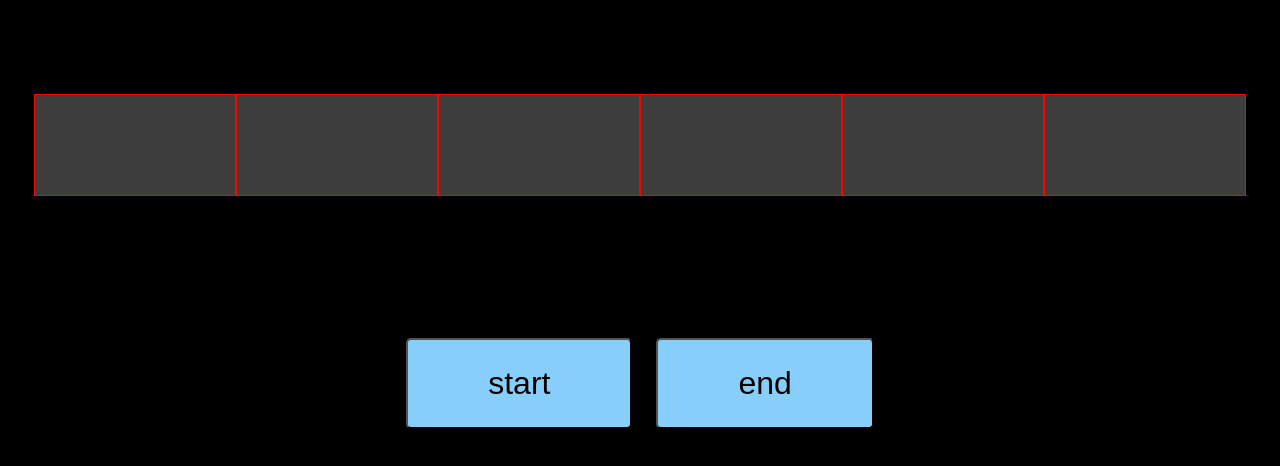
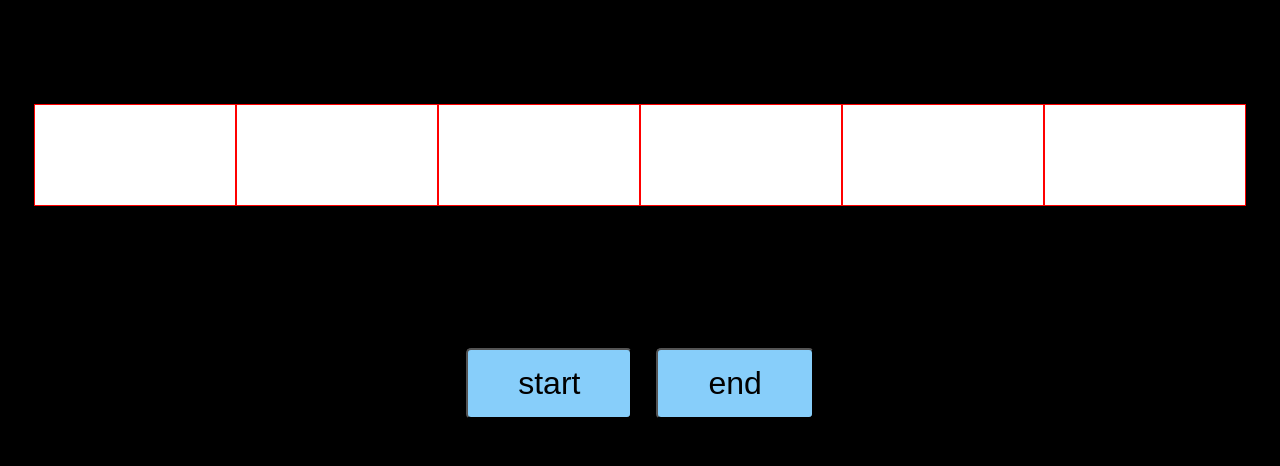
Before and after one commit to MalikBandara/Assignment-09-js, a plain HTML site: page working/index.html in a window 1280 px wide. Shown: the part 262-728 px from the top of the page. Drawn offline with Linux system fonts and the light colour scheme.

Commit message:
final update

```diff
--- a/working/index.css
+++ b/working/index.css
@@ -20,7 +20,7 @@ body{
 .inner{
     height: 100px;
     width: 200px;
-    background-color: rgba(255, 255, 255, 0.24);
+    background-color: rgb(255, 255, 255);
     border: 1px solid red;
 
 
@@ -30,7 +30,7 @@ h1{
     font-size: 4rem;
 }
 button{
-    padding: 25px 80px;
+    padding: 15px 50px;
     background-color: lightskyblue;
     margin: 10px;
     border-radius: 5px;
```
